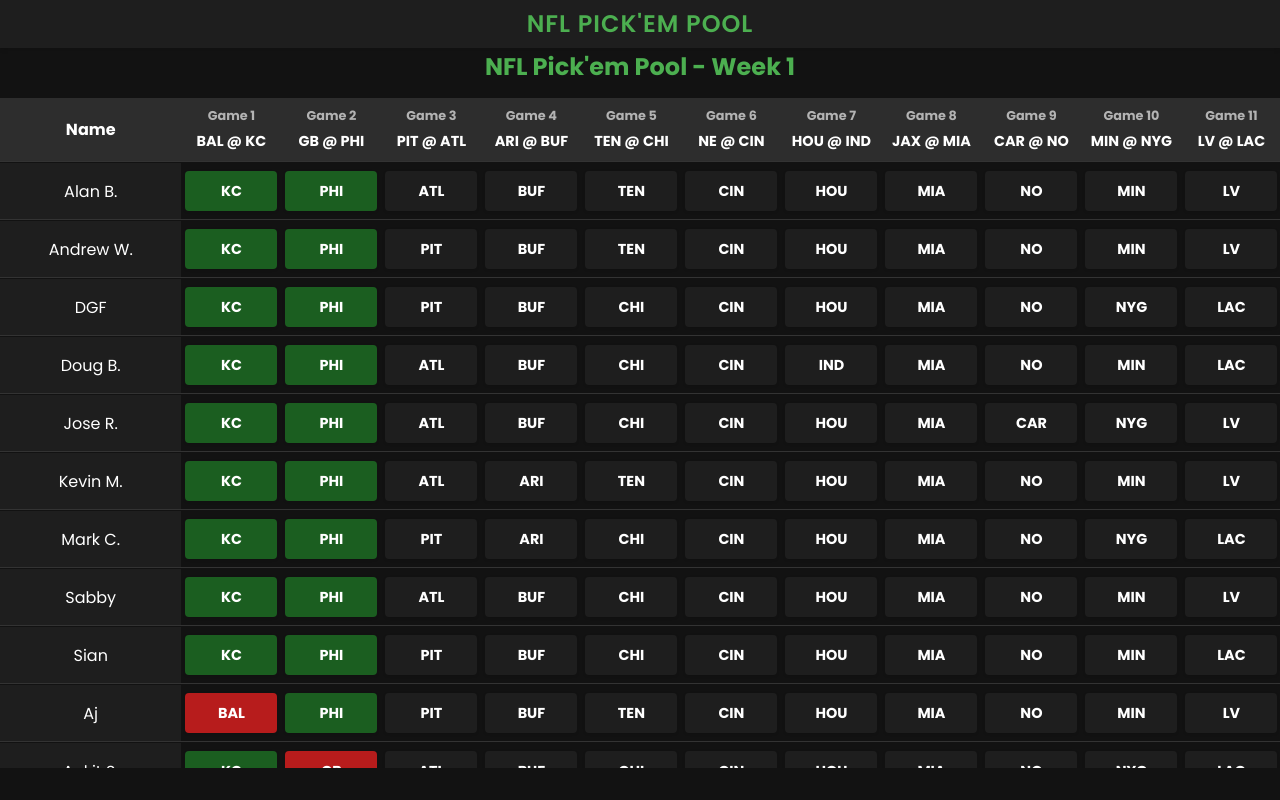
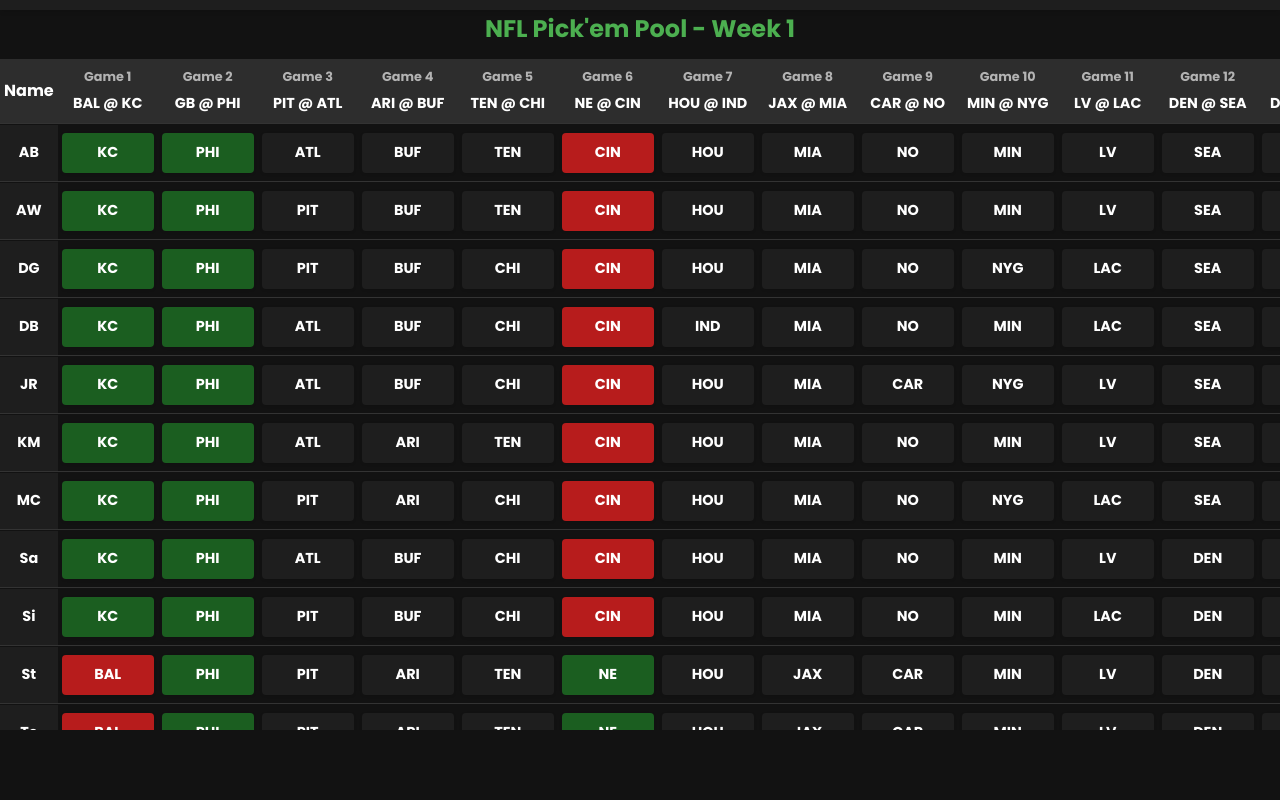
Before and after one commit to MrBuyRight/NFL-PickemPool, a React (Create React App) app: page / in a window 1280 px wide. Built offline with nearby package versions, Linux system fonts and the light colour scheme; the HTML template or start-up script is replaced by a standard one.

Commit message:
Update Leaderboard component with pick tracking functionality

```diff
--- a/src/App.js
+++ b/src/App.js
@@ -1,15 +1,26 @@
 import React, { useState, useEffect } from 'react';
 import Leaderboard from './Components/Leaderboard';
-import entriesData from './Components/entriesData';
+import entriesData from './Components/entriesData'; // Ensure this file has updated entries
 import './App.css';
 
 function App() {
   const [entries, setEntries] = useState([]);
   const [error, setError] = useState(null);
+  const [correctPicks, setCorrectPicks] = useState(0); // Track correct picks
+  const [incorrectPicks, setIncorrectPicks] = useState(0); // Track incorrect picks
+
+  const updatePick = (id, isCorrect) => {
+    // Logic to update correct/incorrect picks based on user input
+    if (isCorrect) {
+      setCorrectPicks(prev => prev + 1);
+    } else {
+      setIncorrectPicks(prev => prev + 1);
+    }
+  };
 
   useEffect(() => {
     try {
-      setEntries(entriesData);
+      setEntries(entriesData); // Check if entriesData is updated with new picks
     } catch (err) {
       console.error("Error loading entries data:", err);
       setError("Failed to load entries data. Please try again later.");
@@ -19,14 +30,19 @@
   return (
     <div className="App">
       <header className="app-header">
-        <h1>NFL Pick'em Pool</h1>
+        {/* The h1 tag has been removed */}
       </header>
       <main className="app-main">
         <div className="app-content">
           {error ? (
             <div className="error-message">{error}</div>
           ) : (
-            <Leaderboard entriesData={entries} />
+            <Leaderboard
+              entriesData={entries}
+              updatePick={updatePick}
+              correctPicks={correctPicks}
+              incorrectPicks={incorrectPicks}
+            />
           )}
         </div>
       </main>
--- a/src/Components/Leaderboard.css
+++ b/src/Components/Leaderboard.css
@@ -22,6 +22,12 @@
   width: 100%;
   height: calc(100vh - 80px);
   overflow: hidden;
+  animation: fadeIn 0.5s ease-in-out;
+}
+
+@keyframes fadeIn {
+  from { opacity: 0; }
+  to { opacity: 1; }
 }
 
 .leaderboard h2 {
@@ -64,8 +70,25 @@
 }
 
 .name-column {
-  width: 120px;
-  min-width: 120px;
+  width: 50px;
+  min-width: 50px;
+}
+
+.name-container {
+  width: 100%;
+  height: 100%;
+  display: flex;
+  justify-content: center;
+  align-items: center;
+  font-weight: bold;
+  font-size: 0.9rem;
+  cursor: pointer;
+  transition: background-color 0.3s ease;
+}
+
+.name-container:hover {
+  background-color: var(--accent-color);
+  color: var(--surface-color);
 }
 
 .pick-header {
@@ -102,6 +125,12 @@
   border-radius: 4px;
   background-color: var(--surface-color);
   box-shadow: 0 1px 3px rgba(0, 0, 0, 0.1);
+  transition: transform 0.2s ease, box-shadow 0.2s ease;
+}
+
+.pick-container:hover {
+  transform: translateY(-2px);
+  box-shadow: 0 4px 6px rgba(0, 0, 0, 0.1);
 }
 
 .pick-team {
@@ -119,10 +148,34 @@
   color: var(--wrong-pick-text);
 }
 
+.entry-row {
+  opacity: 0;
+  animation: slideIn 0.5s ease-out forwards;
+}
+
+@keyframes slideIn {
+  from {
+    opacity: 0;
+    transform: translateY(20px);
+  }
+  to {
+    opacity: 1;
+    transform: translateY(0);
+  }
+}
+
+.entry-row:nth-child(odd) {
+  animation-delay: 0.1s;
+}
+
+.entry-row:nth-child(even) {
+  animation-delay: 0.2s;
+}
+
 @media (max-width: 768px) {
   .name-column {
-    width: 100px;
-    min-width: 100px;
+    width: 40px;
+    min-width: 40px;
   }
 
   .pick-header {
--- a/src/Components/Leaderboard.js
+++ b/src/Components/Leaderboard.js
@@ -4,8 +4,9 @@
 function Leaderboard({ entriesData }) {
   const [selectedWeek, setSelectedWeek] = useState(1);
 
-  const correctTeams = ['Kansas City Chiefs', 'Philadelphia Eagles'];
-  const incorrectTeams = ['Baltimore Ravens', 'Green Bay Packers'];
+  // Update correctTeams and incorrectTeams
+  const correctTeams = ['Kansas City Chiefs', 'Philadelphia Eagles', 'New England Patriots'];
+  const incorrectTeams = ['Baltimore Ravens', 'Green Bay Packers', 'Cincinnati Bengals'];
 
   // Add the teamAbbreviations definition
   const teamAbbreviations = {
@@ -75,9 +76,9 @@
   const formatName = (name) => {
     const nameParts = name.split(' ');
     if (nameParts.length > 1) {
-      return `${nameParts[0]} ${nameParts[1].charAt(0)}.`;
+      return `${nameParts[0].charAt(0)}${nameParts[1].charAt(0)}`;
     }
-    return name;
+    return name.slice(0, 2);
   };
 
   const calculateScore = (picks) => {
@@ -108,7 +109,9 @@
         <table className="leaderboard-table">
           <thead>
             <tr>
-              <th className="fixed-column name-column">Name</th>
+              <th className="fixed-column name-column">
+                <span className="name-header">Name</span>
+              </th>
               {gameHeaders.map((header, index) => (
                 <th key={index} className="pick-header">
                   <div className="game-header">
@@ -121,8 +124,12 @@
           </thead>
           <tbody>
             {rankedEntries.map((entry, index) => (
-              <tr key={index}>
-                <td className="fixed-column name-column">{formatName(entry.name)}</td>
+              <tr key={index} className="entry-row">
+                <td className="fixed-column name-column">
+                  <div className="name-container" title={entry.name}>
+                    {formatName(entry.name)}
+                  </div>
+                </td>
                 {gameMatchups.map((matchup, pickIndex) => {
                   const pick = entry.picks[pickIndex + 1];
                   return (
```
